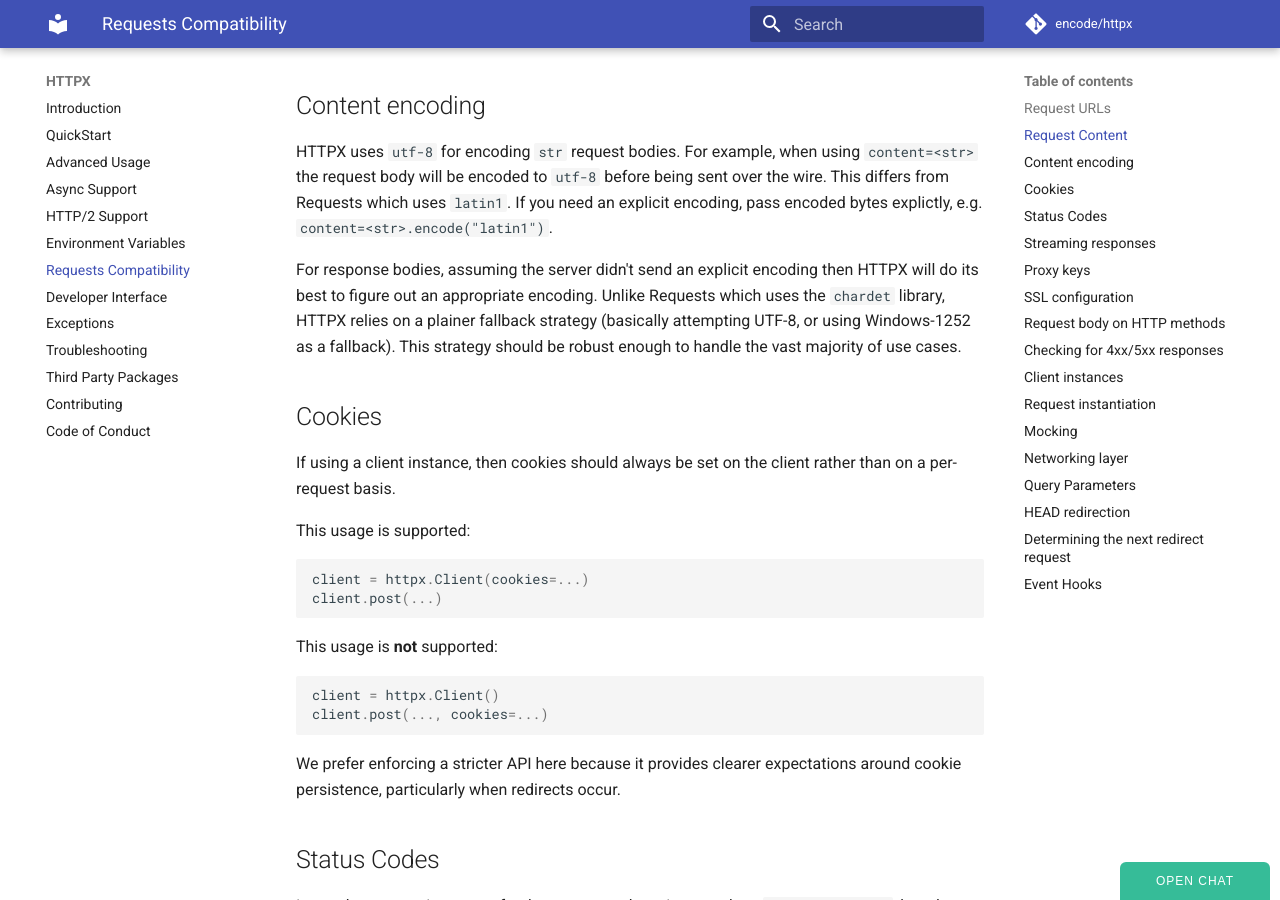
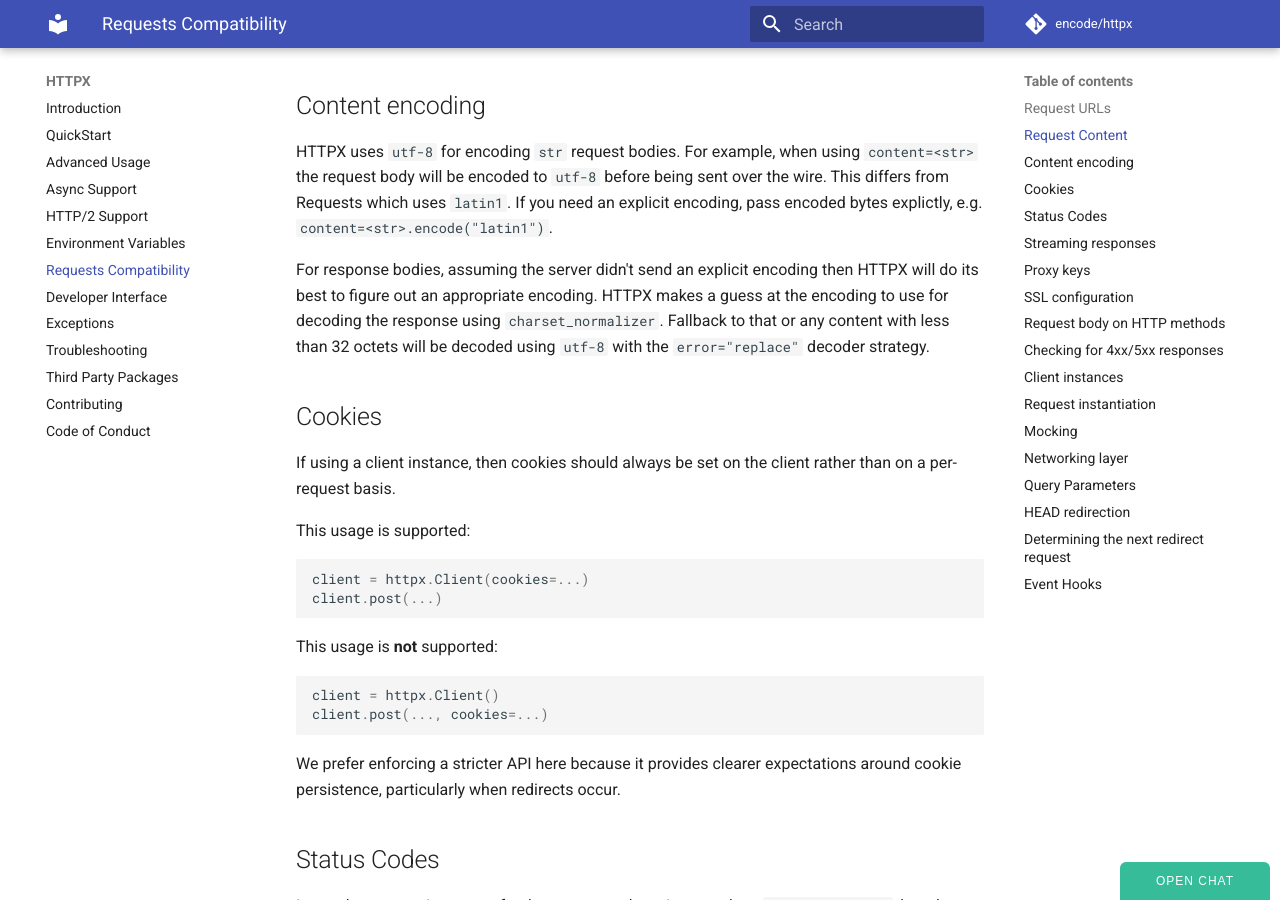
Before and after one commit to CarolinaBentrescas/httpx2, an MkDocs documentation site: the page built from docs/compatibility.md, in a window 1280 px wide and 900 px high, scrolled down 784 px. Built offline with MkDocs 1.6.1 and Material for MkDocs 9.7.7, drawn with Linux system fonts in a browser that asks for light colours; comment, search, counter and statistics services are not loaded.

Commit message:
:pencil: Docs patch following PR #1791 section compatibility.encoding (#1812)
* :pencil: Docs patch following PR #1791 section compatibility.encoding

Reintroducing charset detection

* 📝 Amend sentence in 3080a9d66ead9b1ffcdc2ec9f4f9364734f8a0c4

Co-authored-by: Tom Christie <tom@tomchristie.com>

```diff
--- a/docs/compatibility.md
+++ b/docs/compatibility.md
@@ -35,7 +35,7 @@ and is expected to be fully removed with the HTTPX 1.0 release.
 
 HTTPX uses `utf-8` for encoding `str` request bodies. For example, when using `content=<str>` the request body will be encoded to `utf-8` before being sent over the wire. This differs from Requests which uses `latin1`. If you need an explicit encoding, pass encoded bytes explictly, e.g. `content=<str>.encode("latin1")`.
 
-For response bodies, assuming the server didn't send an explicit encoding then HTTPX will do its best to figure out an appropriate encoding. Unlike Requests which uses the `chardet` library, HTTPX relies on a plainer fallback strategy (basically attempting UTF-8, or using Windows-1252 as a fallback). This strategy should be robust enough to handle the vast majority of use cases.
+For response bodies, assuming the server didn't send an explicit encoding then HTTPX will do its best to figure out an appropriate encoding. HTTPX makes a guess at the encoding to use for decoding the response using `charset_normalizer`. Fallback to that or any content with less than 32 octets will be decoded using `utf-8` with the `error="replace"` decoder strategy.
 
 ## Cookies
 
```
